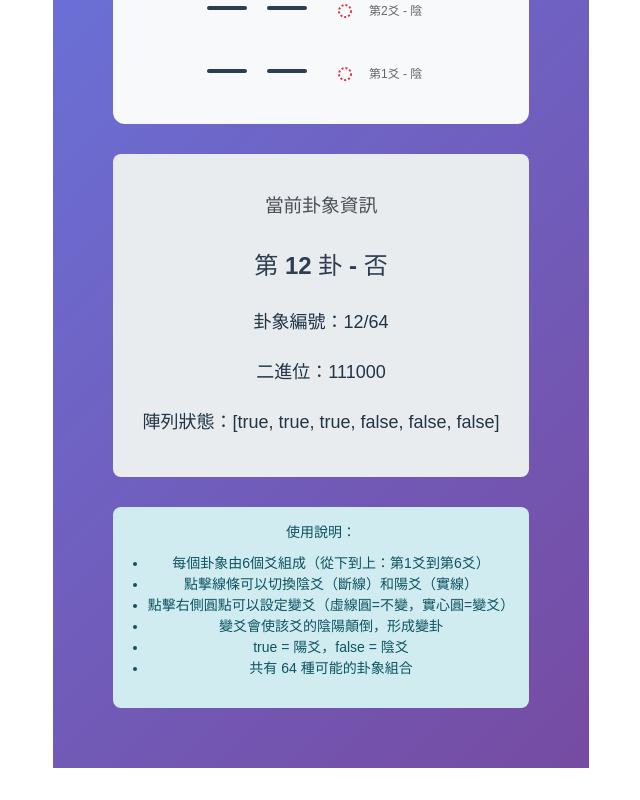
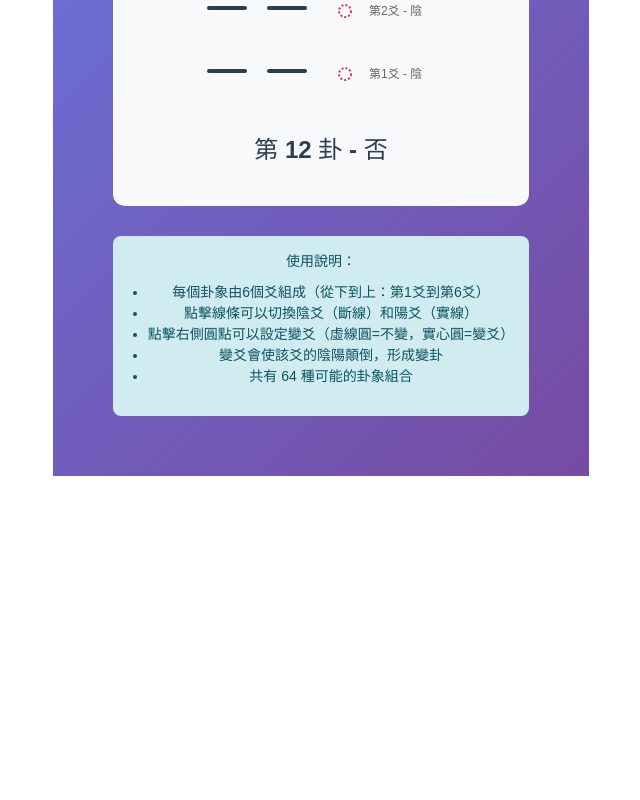
Before and after one commit to tony24681379/iching, a React (Vite) app: page / in a window 1280 px wide. Shown: the part 559-1359 px from the top of the page, without its empty margins (319-959 px from the left). After the commit the page ends 1067 px from the top, so only its background shows below. Built offline with nearby package versions, Linux system fonts and the light colour scheme.

Commit message:
chore: remove debug message

```diff
--- a/src/components/IChing.tsx
+++ b/src/components/IChing.tsx
@@ -255,31 +255,16 @@ const IChing: React.FC = () => {
             );
           })}
         </div>
-      </div>
-
-      <div className="iching-info">
-        <h3 className="iching-info-title">當前卦象資訊</h3>
-        <div className="iching-info-main">
+        <div className="iching-info-main" style={{ marginTop: '20px', textAlign: 'center' }}>
           <p className={`iching-info-name ${hexagramInfo.isValid ? 'valid' : 'invalid'}`}>{hexagramInfo.fullName}</p>
-          {hexagramInfo.isValid ? (
-            <>
-              <p><strong>卦象編號：</strong>{hexagramInfo.decimal}/64</p>
-              <p><strong>二進位：</strong>{hexagramInfo.binary}</p>
-              <p><strong>陣列狀態：</strong>[{select.map(val => val.toString()).join(', ')}]</p>
-            </>
-          ) : (
-            <>
-              <p className="iching-info-warn">⚠️ 此組合不對應傳統易經卦象</p>
-              <p><strong>二進位：</strong>{hexagramInfo.binary}</p>
-              <p><strong>陣列狀態：</strong>[{select.map(val => val.toString()).join(', ')}]</p>
-            </>
+          {hexagramInfo.isValid ? null : (
+            <p className="iching-info-warn">⚠️ 此組合不對應傳統易經卦象</p>
           )}
         </div>
       </div>
 
       {changedHexagramInfo && (
         <React.Fragment>
-          <div style={{ height: '32px' }}></div>
           <div className="iching-changed-panel">
             <h4 className="iching-changed-title">變卦結果</h4>
             <div className="iching-changed-lines">
@@ -344,7 +329,6 @@ const IChing: React.FC = () => {
           <li>點擊線條可以切換陰爻（斷線）和陽爻（實線）</li>
           <li>點擊右側圓點可以設定變爻（虛線圓=不變，實心圓=變爻）</li>
           <li>變爻會使該爻的陰陽顛倒，形成變卦</li>
-          <li>true = 陽爻，false = 陰爻</li>
           <li>共有 64 種可能的卦象組合</li>
         </ul>
       </div>
```
